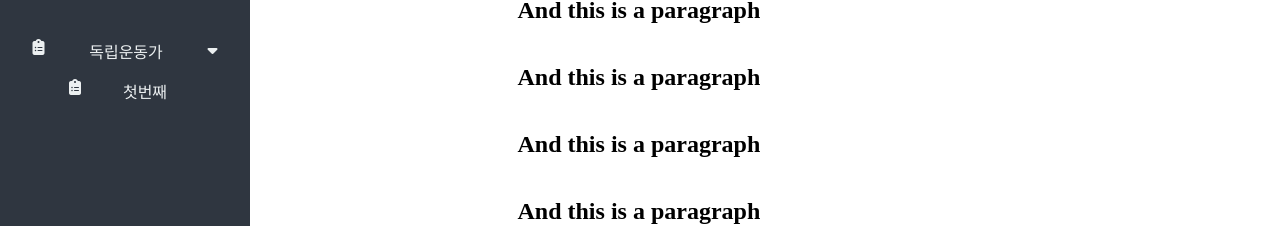
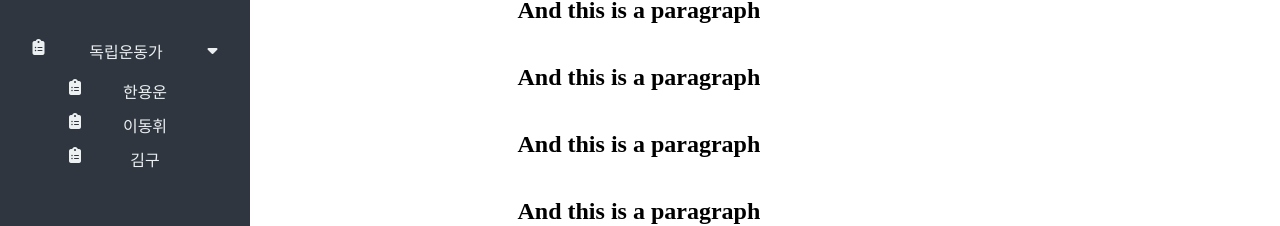
Before and after one commit to Choco0914/Mini-project-with-React, a React (Create React App) app: page / in a window 1280 px wide. Shown: the part 249-475 px from the top of the page. Built offline with nearby package versions, Linux system fonts and the light colour scheme.

Commit message:
이벤트 전달하기

```diff
--- a/src/App.js
+++ b/src/App.js
@@ -4,10 +4,16 @@ import GlobalStyles from "./components/GolbalStyles";
 import { IndActivist } from "./data";
 
 class App extends Component {
+  state = { selectedItem: 0 };
+
+  onSelectedItem = event => {
+    console.log(event.target.id);
+  };
+
   render() {
     return (
       <>
-        <Home indActivist={IndActivist} />
+        <Home onSelectedItem={this.onSelectedItem} indActivist={IndActivist} />
         <GlobalStyles />
       </>
     );
--- a/src/components/DropDown.js
+++ b/src/components/DropDown.js
@@ -25,7 +25,7 @@ const TitleContainer = styled.div`
 const Title = styled.span``;
 const Icon = styled.i``;
 
-const DropDown = () => {
+const DropDown = ({ indActivist, onSelectedItem }) => {
   return (
     <Container>
       <TitleContainer>
@@ -34,7 +34,14 @@ const DropDown = () => {
         <Icon className="fas fa-sort-down" />
       </TitleContainer>
       <ContentContainer>
-        <List />
+        {indActivist.map((item, index) => (
+          <List
+            key={index}
+            id={index}
+            item={item}
+            onSelectedItem={onSelectedItem}
+          />
+        ))}
       </ContentContainer>
     </Container>
   );
--- a/src/components/Home.js
+++ b/src/components/Home.js
@@ -13,13 +13,12 @@ const BodyContainer = styled.div`
   height: 100%;
 `;
 
-const Home = ({ indActivist }) => {
-  console.log(indActivist);
+const Home = ({ indActivist, onSelectedItem }) => {
   return (
     <HomeContainer id="home">
       <Header />
       <BodyContainer>
-        <Navigator />
+        <Navigator onSelectedItem={onSelectedItem} indActivist={indActivist} />
         <Content />
       </BodyContainer>
     </HomeContainer>
--- a/src/components/List.js
+++ b/src/components/List.js
@@ -1,4 +1,4 @@
-import React from "react";
+import React, { Component } from "react";
 import styled from "styled-components";
 
 const Icon = styled.i`
@@ -14,13 +14,27 @@ const ContentItem = styled.li`
   cursor: pointer;
 `;
 
-const List = () => {
-  return (
-    <ContentItem>
-      <Icon className="fas fa-clipboard-list" />
-      첫번째
-    </ContentItem>
-  );
-};
+class List extends Component {
+  constructor(props) {
+    super(props);
+
+    this.listRef = React.createRef();
+  }
+
+  componentDidMount() {
+    this.listRef.current.addEventListener("click", this.props.onSelectedItem);
+  }
+
+  render() {
+    const { id, item } = this.props;
+    const ref = this.listRef;
+    return (
+      <ContentItem id={id} ref={ref}>
+        <Icon className="fas fa-clipboard-list" />
+        {item.name}
+      </ContentItem>
+    );
+  }
+}
 
 export default List;
--- a/src/components/Navigator.js
+++ b/src/components/Navigator.js
@@ -28,11 +28,11 @@ const CloseBtn = styled.div`
   cursor: pointer;
 `;
 
-const Navigator = () => {
+const Navigator = ({ indActivist, onSelectedItem }) => {
   return (
     <NavContainer>
       <Profile />
-      <DropDown />
+      <DropDown indActivist={indActivist} onSelectedItem={onSelectedItem} />
       <CloseBtn>메뉴 닫기</CloseBtn>
     </NavContainer>
   );
```
